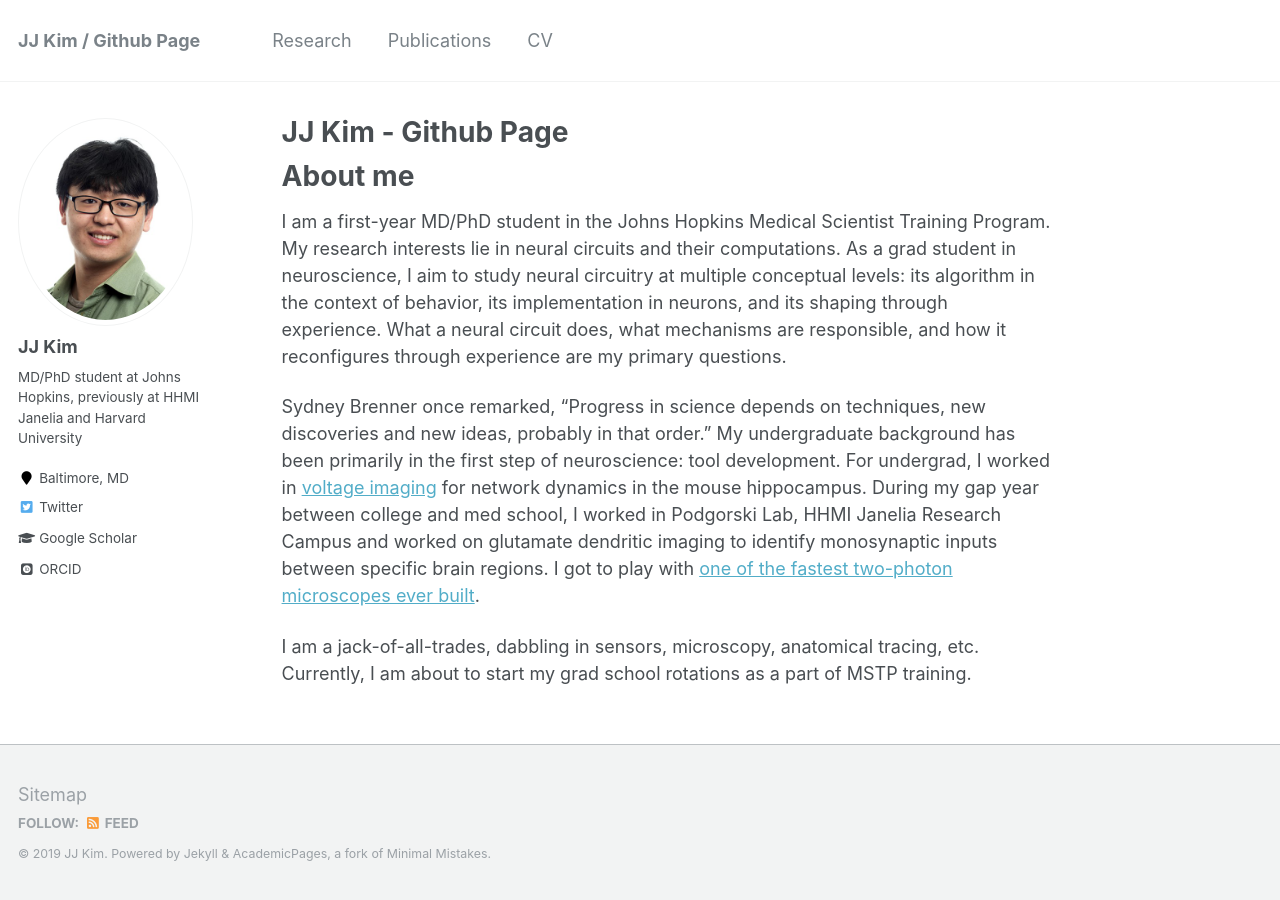
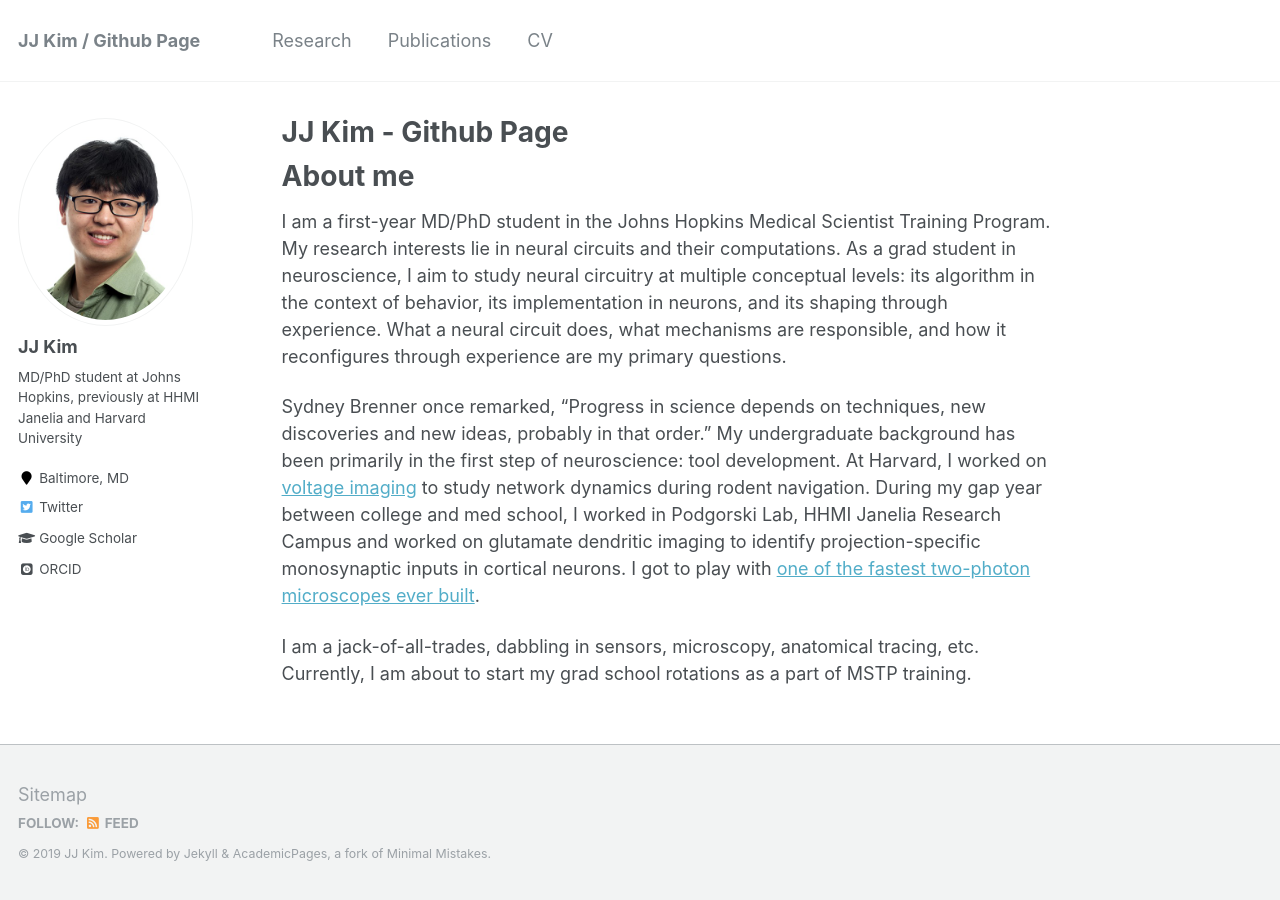
Before and after one commit to jeongjunjjkim/jeongjunjjkim.github.io, a Jekyll site: the page built from _pages/about.md, in a window 1280 px wide. Built offline with Jekyll 4.4.1, drawn with Linux system fonts in a browser that asks for light colours; some web fonts are replaced.

Commit message:
Update about.md

```diff
--- a/_pages/about.md
+++ b/_pages/about.md
@@ -13,6 +13,6 @@ About me
 
 I am a first-year MD/PhD student in the Johns Hopkins Medical Scientist Training Program. My research interests lie in neural circuits and their computations. As a grad student in neuroscience, I aim to study neural circuitry at multiple conceptual levels: its algorithm in the context of behavior, its implementation in neurons, and its shaping through experience. What a neural circuit does, what mechanisms are responsible, and how it reconfigures through experience are my primary questions.
 
-Sydney Brenner once remarked, “Progress in science depends on techniques, new discoveries and new ideas, probably in that order.” My undergraduate background has been primarily in the first step of neuroscience: tool development. For undergrad, I worked in [voltage imaging](https://medium.com/the-spike/what-should-systems-neuroscience-do-next-voltage-imaging-9bfa5d6a4df9) for network dynamics in the mouse hippocampus. During my gap year between college and med school, I worked in Podgorski Lab, HHMI Janelia Research Campus and worked on glutamate dendritic imaging to identify monosynaptic inputs between specific brain regions. I got to play with [one of the fastest two-photon microscopes ever built](https://www.janelia.org/news/slap-microscopy-smashes-speed-barriers).
+Sydney Brenner once remarked, “Progress in science depends on techniques, new discoveries and new ideas, probably in that order.” My undergraduate background has been primarily in the first step of neuroscience: tool development. At Harvard, I worked on [voltage imaging](https://medium.com/the-spike/what-should-systems-neuroscience-do-next-voltage-imaging-9bfa5d6a4df9) to study network dynamics during rodent navigation. During my gap year between college and med school, I worked in Podgorski Lab, HHMI Janelia Research Campus and worked on glutamate dendritic imaging to identify projection-specific monosynaptic inputs in cortical neurons. I got to play with [one of the fastest two-photon microscopes ever built](https://www.janelia.org/news/slap-microscopy-smashes-speed-barriers).
 
 I am a jack-of-all-trades, dabbling in sensors, microscopy, anatomical tracing, etc. Currently, I am about to start my grad school rotations as a part of MSTP training.
```
